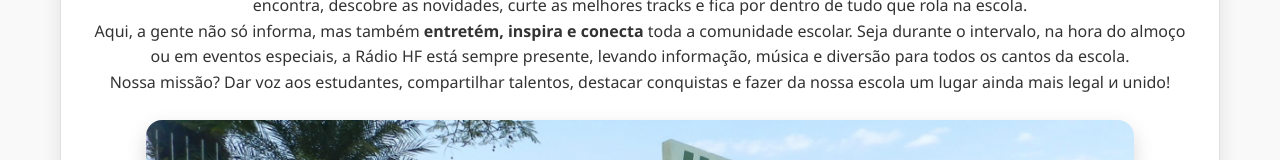
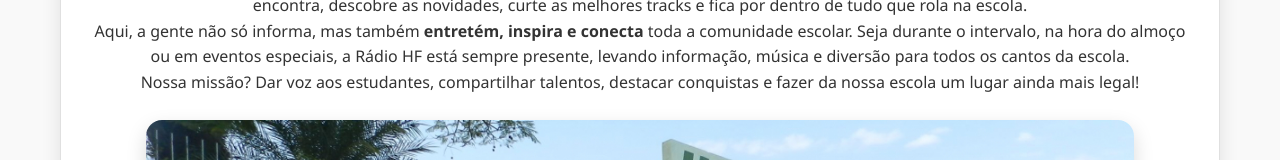
Before and after one commit to Mikael-de/Radio-escola, a plain HTML site: page index.html in a window 1280 px wide. Shown: the part 440-600 px from the top of the page. Drawn offline with Linux system fonts and the light colour scheme.

Commit message:
Update index.html

```diff
--- a/index.html
+++ b/index.html
@@ -617,7 +617,7 @@
             </p>
             <p>
                 Nossa missão? Dar voz aos estudantes, compartilhar talentos, destacar conquistas e fazer
-                da nossa escola um lugar ainda mais legal и unido!
+                da nossa escola um lugar ainda mais legal!
             </p>
             <img src="01-G.jpg" alt="Entrada da escola - o lugar onde a mágica acontece!" class="imagem-borda" />
         </section>
```
